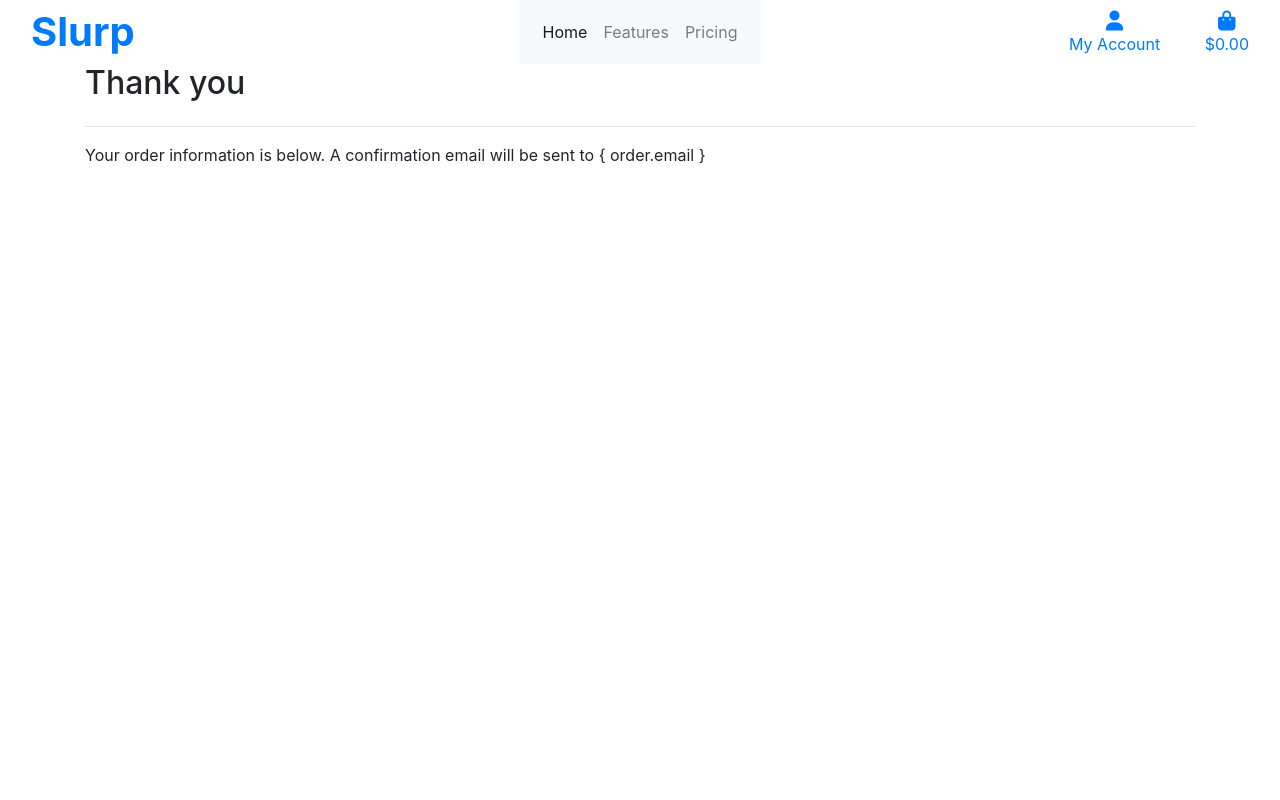
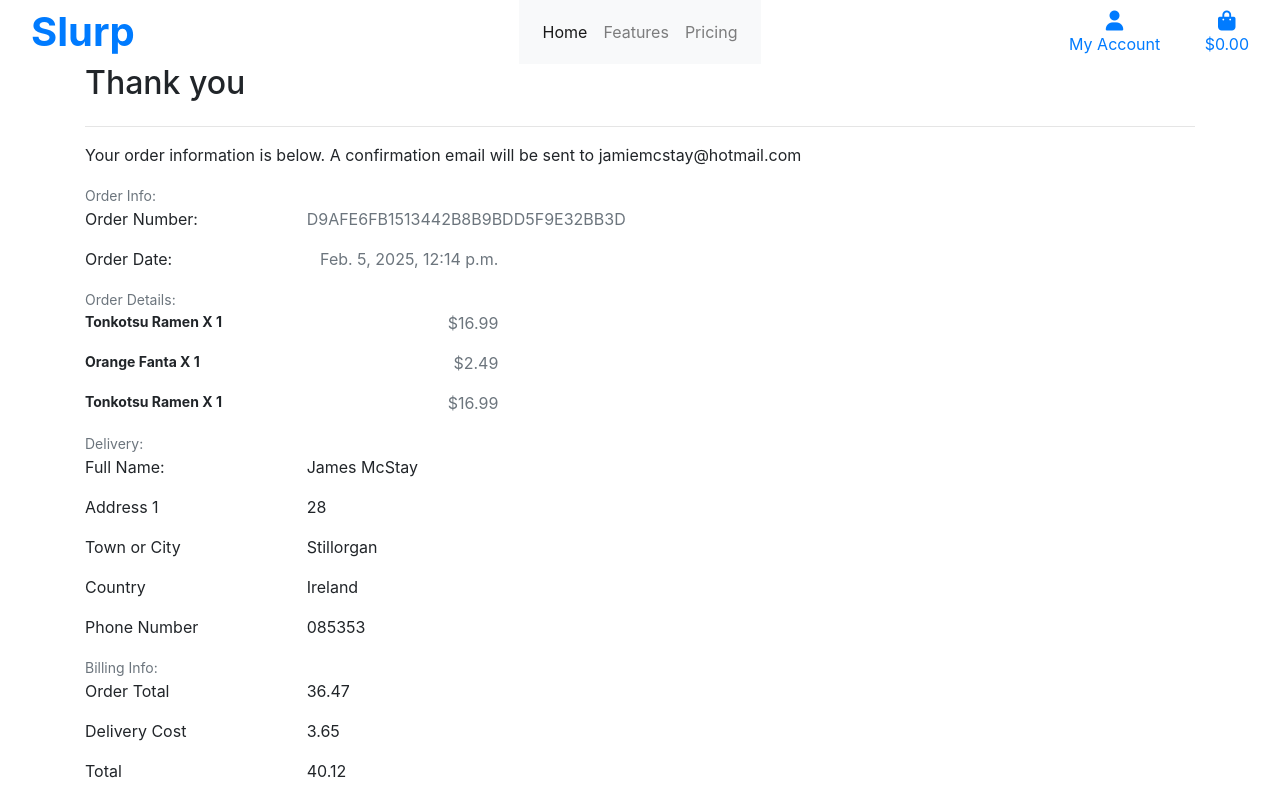
Before and after one commit to jamiemcstay/portfolio-5, a Django app: a page that uses checkout/templates/checkout/checkout_success.html in a window 1280 px wide. Run offline with Django 3.2, Linux system fonts and the light colour scheme; data comes from the database, SQL or seed files in the repository; both versions use the stored data as it was after the commit; some libraries are stand-ins or nearby versions.

Commit message:
Add content to checkout_success.html

```diff
--- a/checkout/templates/checkout/checkout_success.html
+++ b/checkout/templates/checkout/checkout_success.html
@@ -13,13 +13,159 @@
         <div class="col">
             <h2 class="logo-font mb-4">Thank you</h2>
             <hr>
-            <p>Your order information is below. A confirmation email will be sent to { order.email }</p>
+            <p>Your order information is below. A confirmation email will be sent to {{ order.email }}</p>
         </div>
     </div>
 
     <div class="row">
         <div class="col-12 col-lg-7">
+            <div class="order-confirmation-wrapper">
+                <div class="row">
+                    <div class="col">
+                        <small class="text-muted">Order Info:</small>
+                    </div>
+                </div>
+                <div class="row">
+                    <div class="col-12 col-md-4">
+                        <p>Order Number:</p>
+                    </div>
+                    <div class="col-12 col-md-4 text-muted text-md-right">
+                        <p>{{ order.order_number }}</p>
+                    </div>
+                </div>
+                <div class="row">
+                    <div class="col-12 col-md-4">
+                        <p>Order Date:</p>
+                    </div>
+                    <div class="col-12 col-md-4 text-muted text-md-right">
+                        <p class="0">{{ order.date }}</p>
+                    </div>
+                </div>
+                <div class="row">
+                    <div class="col">
+                        <small class="text-muted">Order Details:</small>
+                    </div>
+                </div>
 
+                {% for item in order.lineitems.all %}
+                <div class="row">
+                    <div class="col-12 col-md-4">
+                        <p class="small mb-0 text-black font-weight-bold">{{ item.menu_item.name }} X {{ item.quantity }}</p>
+                    </div>
+                    <div class="col-12 col-md-4 text-muted text-md-right">
+                        <p class="0">${{ item.lineitem_total }}</p>
+                    </div>
+                </div>
+                {% endfor %}
+                <div class="row">
+                    <div class="col">
+                        <small class="text-muted">Delivery:</small>
+                    </div>
+                </div>
+                <div class="row">
+                    <div class="col-12 col-md-4">
+                        <p>Full Name:</p>
+                    </div>
+                    <div class="col-12 col-md-4">
+                        <p>{{ order.full_name }}</p>
+                    </div>
+                </div>
+                <div class="row">
+                    <div class="col-12 col-md-4">
+                        <p>Address 1</p>
+                    </div>
+                    <div class="col-12 col-md-4">
+                        <p>{{ order.street_address1 }}</p>
+                    </div>
+                </div>
+                {% if street_address2 %}
+                <div class="row">
+                    <div class="col-12 col-md-4">
+                        <p>Address 2</p>
+                    </div>
+                    <div class="col-12 col-md-4">
+                        <p>{{ order.street_address2 }}</p>
+                    </div>
+                </div>
+                {% endif %}
+
+                {% if county %}
+                <div class="row">
+                    <div class="col-12 col-md-4">
+                        <p>County</p>
+                    </div>
+                    <div class="col-12 col-md-4">
+                        <p>{{ order.county }}</p>
+                    </div>
+                </div>
+                {% endif %}
+
+                <div class="row">
+                    <div class="col-12 col-md-4">
+                        <p>Town or City</p>
+                    </div>
+                    <div class="col-12 col-md-4">
+                        <p>{{ order.town_or_city }}</p>
+                    </div>
+                </div>
+
+                {% if postcode %}
+                <div class="row">
+                    <div class="col-12 col-md-4">
+                        <p>Postal Code</p>
+                    </div>
+                    <div class="col-12 col-md-4">
+                        <p>{{ order.postcode }}</p>
+                    </div>
+                </div>
+                {% endif %}
+
+                <div class="row">
+                    <div class="col-12 col-md-4">
+                        <p>Country</p>
+                    </div>
+                    <div class="col-12 col-md-4">
+                        <p>{{ order.country }}</p>
+                    </div>
+                </div>
+                <div class="row">
+                    <div class="col-12 col-md-4">
+                        <p>Phone Number</p>
+                    </div>
+                    <div class="col-12 col-md-4">
+                        <p>{{ order.phone_number }}</p>
+                    </div>
+                </div>
+                <div class="row">
+                    <div class="col">
+                        <small class="text-muted">Billing Info:</small>
+                    </div>
+                </div>
+                <div class="row">
+                    <div class="col-12 col-md-4">
+                        <p>Order Total</p>
+                    </div>
+                    <div class="col-12 col-md-4">
+                        <p>{{ order.order_total }}</p>
+                    </div>
+                </div>
+                <div class="row">
+                    <div class="col-12 col-md-4">
+                        <p>Delivery Cost</p>
+                    </div>
+                    <div class="col-12 col-md-4">
+                        <p>{{ order.delivery_cost }}</p>
+                    </div>
+                </div>
+                <div class="row">
+                    <div class="col-12 col-md-4">
+                        <p>Total</p>
+                    </div>
+                    <div class="col-12 col-md-4">
+                        <p>{{ order.grand_total }}</p>
+                    </div>
+                </div>
+            </div>
         </div>
     </div>
 </div>
```
Also changed, not shown: db.sqlite3.
